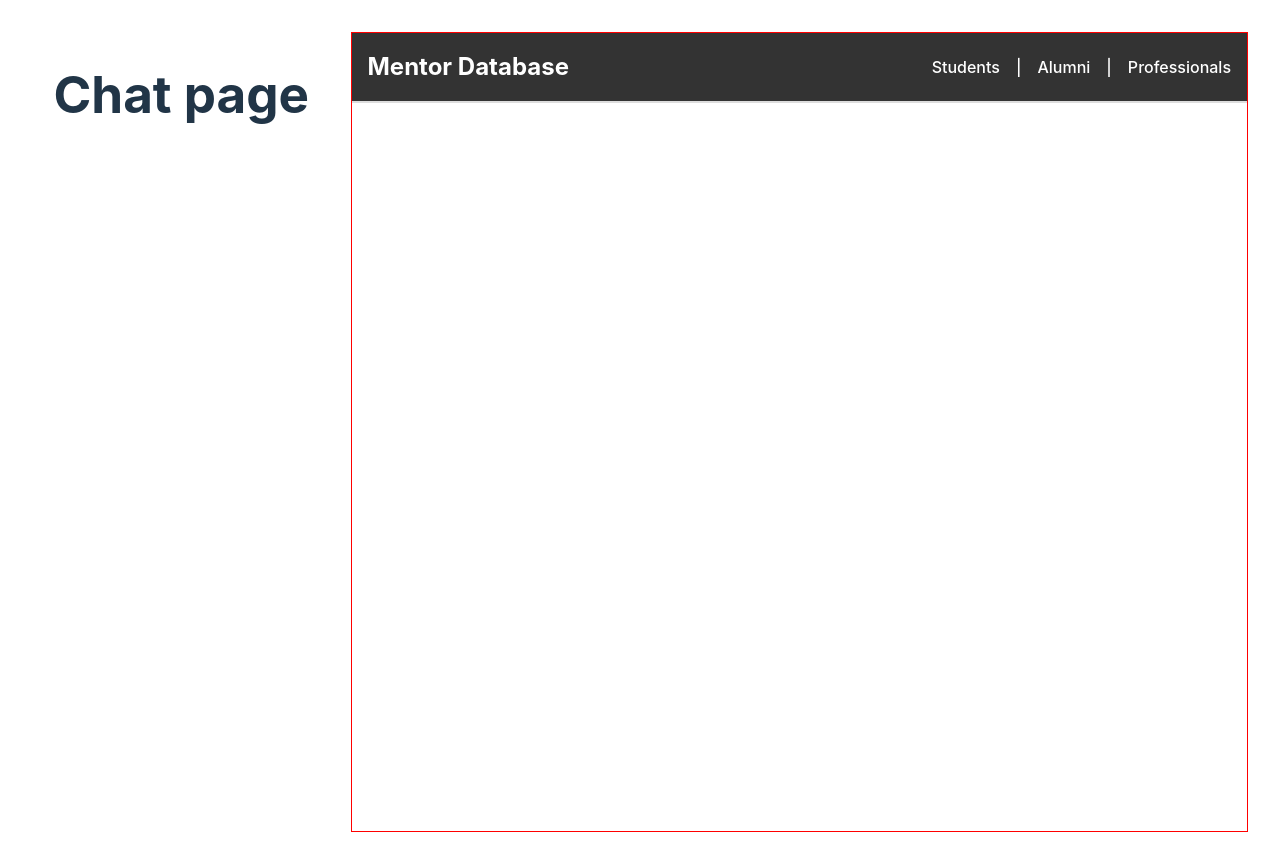
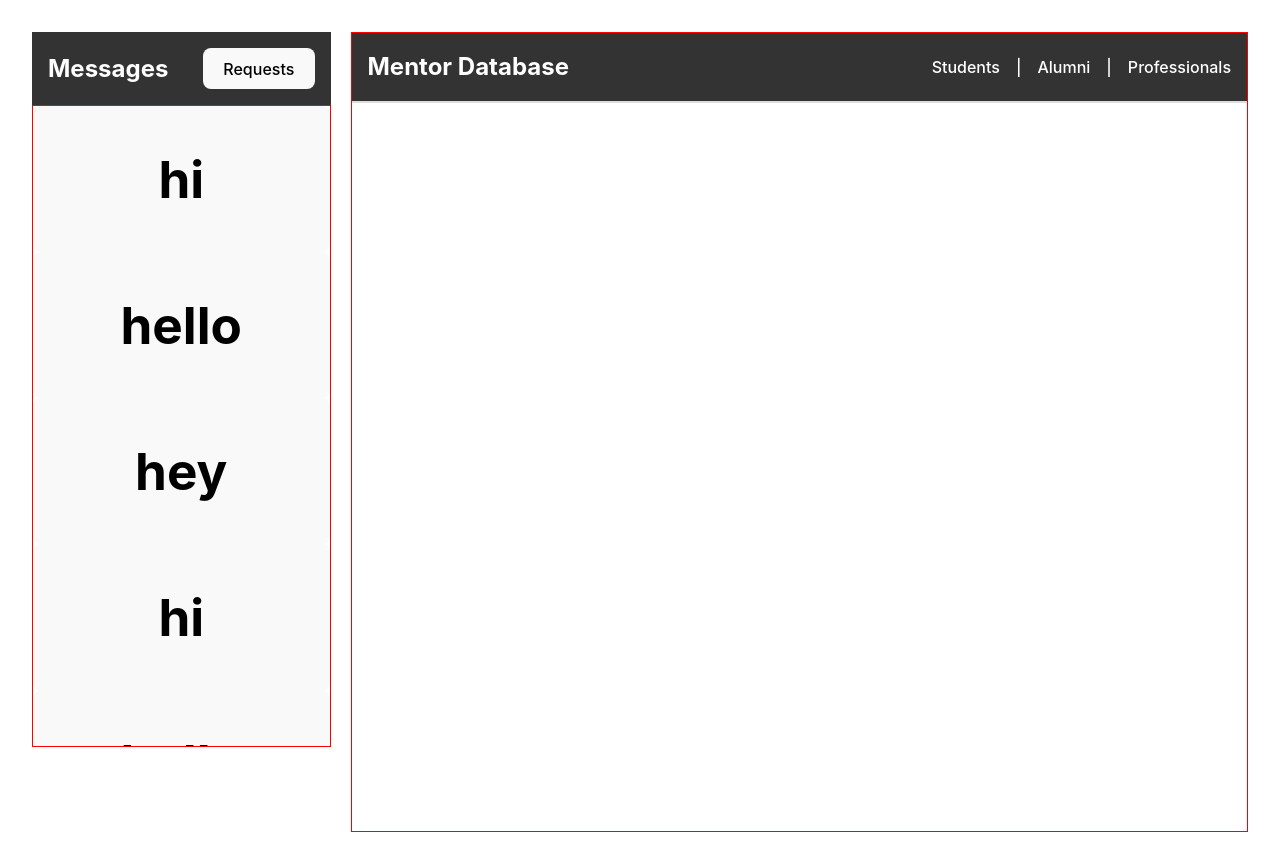
Before and after one commit to aliaulanbek/hack.coms, a Vue app in the folder frontend/: page / in a window 1280 px wide. Built offline with nearby package versions, Linux system fonts and the light colour scheme.

Commit message:
Created a scrollable list of chat buttons

```diff
--- a/frontend/src/components/ChatArea.vue
+++ b/frontend/src/components/ChatArea.vue
@@ -1,13 +1,46 @@
 <script setup>
-
+import ChatList from './ChatList.vue'
 </script>
 
 <template>
-  <div>
-    <h1>Chat page</h1>
-  </div>
+    <div>
+        <nav class="navbar">
+            <div class="brand">Messages</div>
+
+            <div class="nav-links">
+                <button>Requests</button>
+            </div>
+        </nav>
+
+        <ChatList></ChatList>
+    </div>
 </template>
 
 <style scoped>
+body {
+    font-family: Arial, sans-serif;
+    margin: 0;
+    padding: 0;
+}
 
+.navbar {
+  display: flex;
+  justify-content: space-between;
+  align-items: center;
+  background-color: #333;
+  padding: 1rem;
+  color: white;
+}
+.navbar .brand {
+    font-size: 1.5rem;
+    font-weight: bold;
+}
+.navbar .nav-links a {
+    color: white;
+    text-decoration: none;
+    margin-left: 1rem;
+}
+.navbar .nav-links a:hover {
+    color: #ddd;
+}
 </style>
--- /dev/null
+++ b/frontend/src/components/ChatCard.vue
@@ -0,0 +1,21 @@
+<script>
+export default {
+    props: {
+        name: String
+    }
+}
+</script>
+
+<template>
+<div>
+    <button>
+        <h1>{{ name }}</h1>
+    </button>
+</div>
+</template>
+
+<style scoped>
+button {
+    width: 100%;
+}
+</style>
--- /dev/null
+++ b/frontend/src/components/ChatList.vue
@@ -0,0 +1,25 @@
+<script>
+export default{
+    components: {ChatCard},
+
+    data() {
+        return {data: ['hi', 'hello', 'hey', 'hi', 'hello', 'hey',]}
+    }
+}
+
+import ChatCard from './ChatCard.vue';
+</script>
+
+<template>
+<div class="scrollable">
+    <ChatCard v-for="(d, index) in data" :key="index" :name="d"></ChatCard>
+</div>
+</template>
+
+<style>
+.scrollable {
+    max-height: 80vh;
+    overflow-y: auto;
+    border: 1px solid red;
+}
+</style>
```
